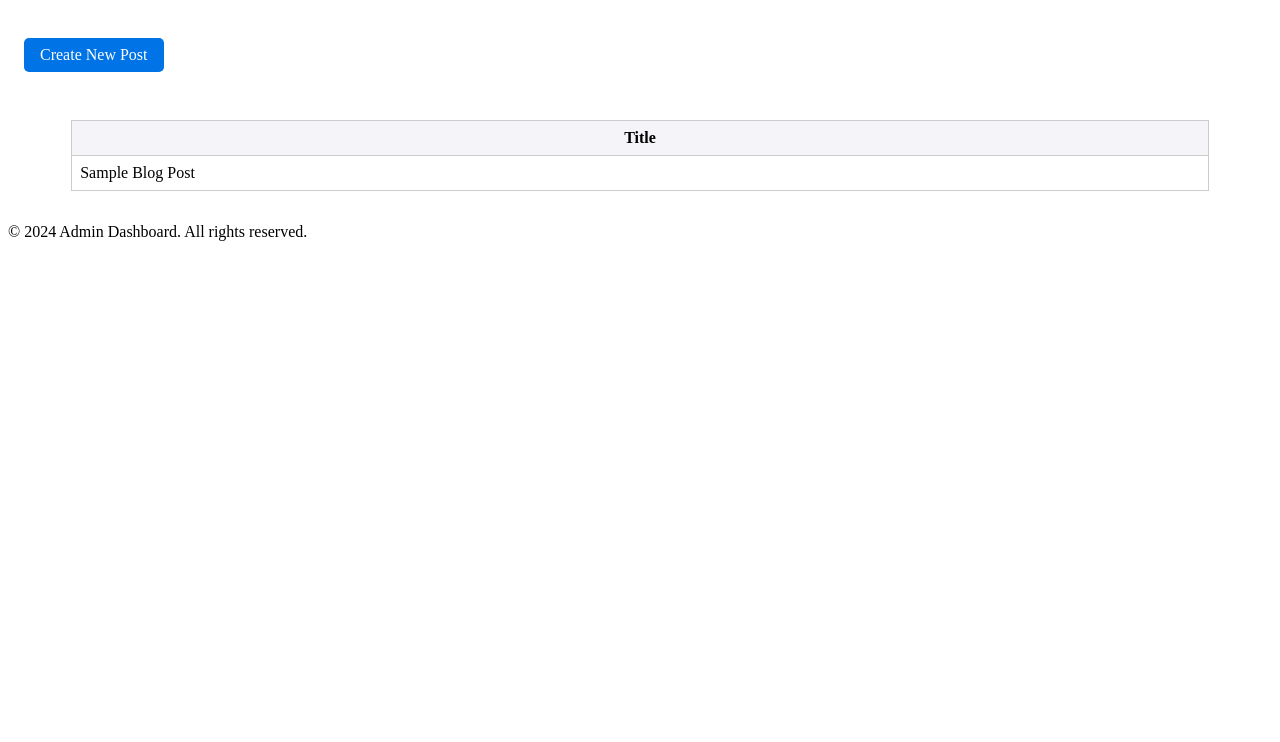
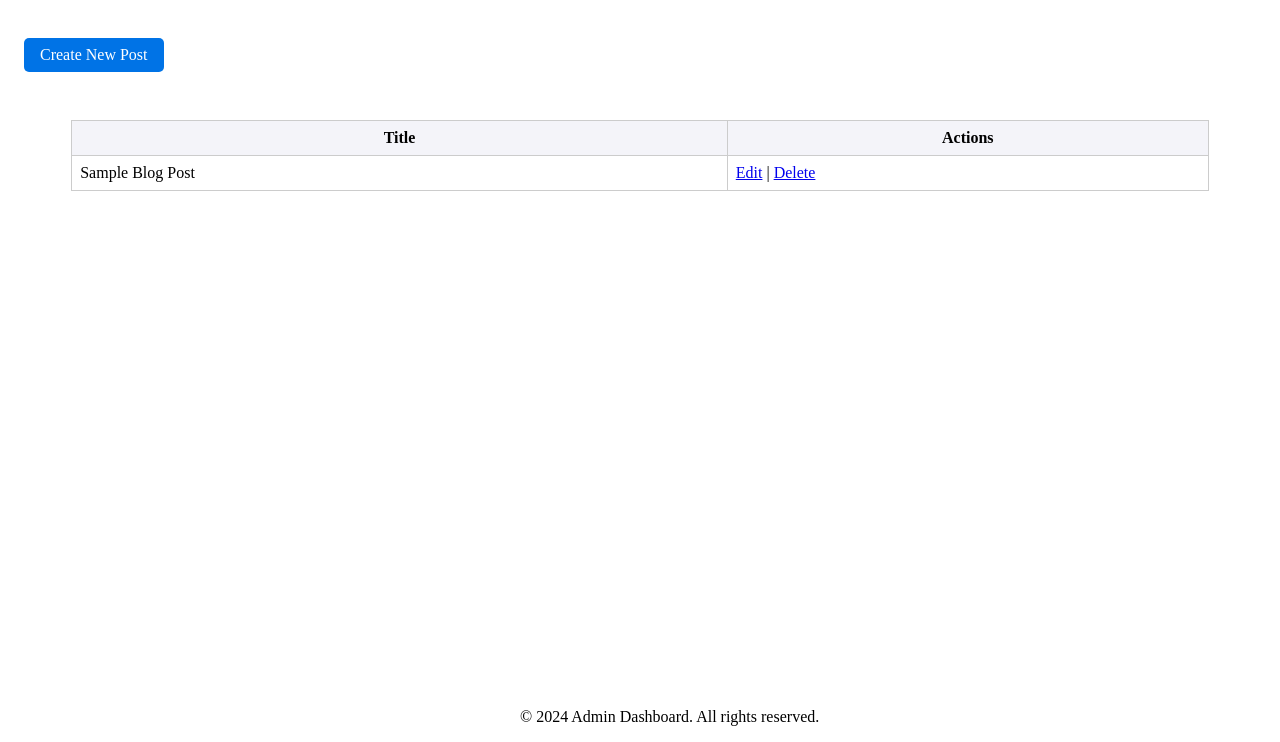
Before and after one commit to Jayso123/blog_website, a PHP site: page /admin.php in a window 1280 px wide. Shown: the part 58-800 px from the top of the page. Run offline with PHP 8.4, Linux system fonts and the light colour scheme.

Commit message:
Your commit message

```diff
--- a/admin.css
+++ b/admin.css
@@ -4,7 +4,8 @@ table {
   border-collapse: collapse;
 }
 
-table th, table td {
+table th,
+table td {
   padding: 0.5rem;
   border: 1px solid #ccc;
 }
--- a/admin.php
+++ b/admin.php
@@ -18,22 +18,30 @@
             <thead>
                 <tr>
                     <th>Title</th>
-                    <!-- <th>Actions</th> -->
+                    <th>Actions</th>
                 </tr>
             </thead>
             <tbody>
                 <tr>
                     <td>Sample Blog Post</td>
-                    <!-- <td>
+                    <td>
                         <a href="edit_post.php?id=1">Edit</a> |
                         <a href="delete_post.php?id=1">Delete</a>
-                    </td> -->
+                    </td>
                 </tr>
             </tbody>
         </table>
     </main>
-    <footer>
-        <p>&copy; 2024 Admin Dashboard. All rights reserved.</p>
+    <!-- <footer style="
+    position: fixed;
+    bottom: 0;
+    width: 100%;
+    height: 50px;"> -->
+    <footer style=" position: fixed;
+  bottom: 0px;
+  margin-right: 30%;
+  margin-left: 40%;">
+        <p class="foot">&copy; 2024 Admin Dashboard. All rights reserved.</p>
     </footer>
 </body>
 
```
Lines whose indentation alone changed are shown as unchanged.
